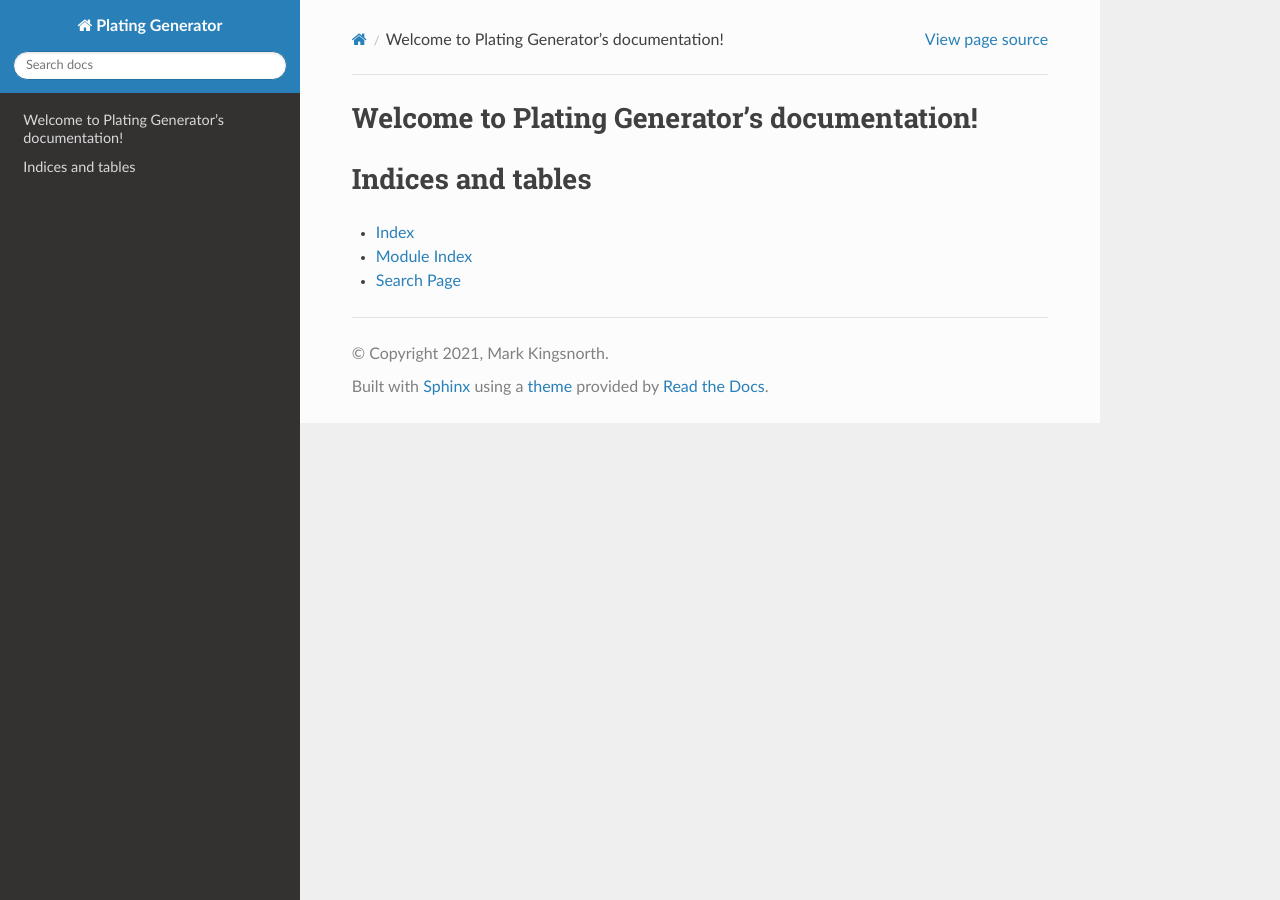
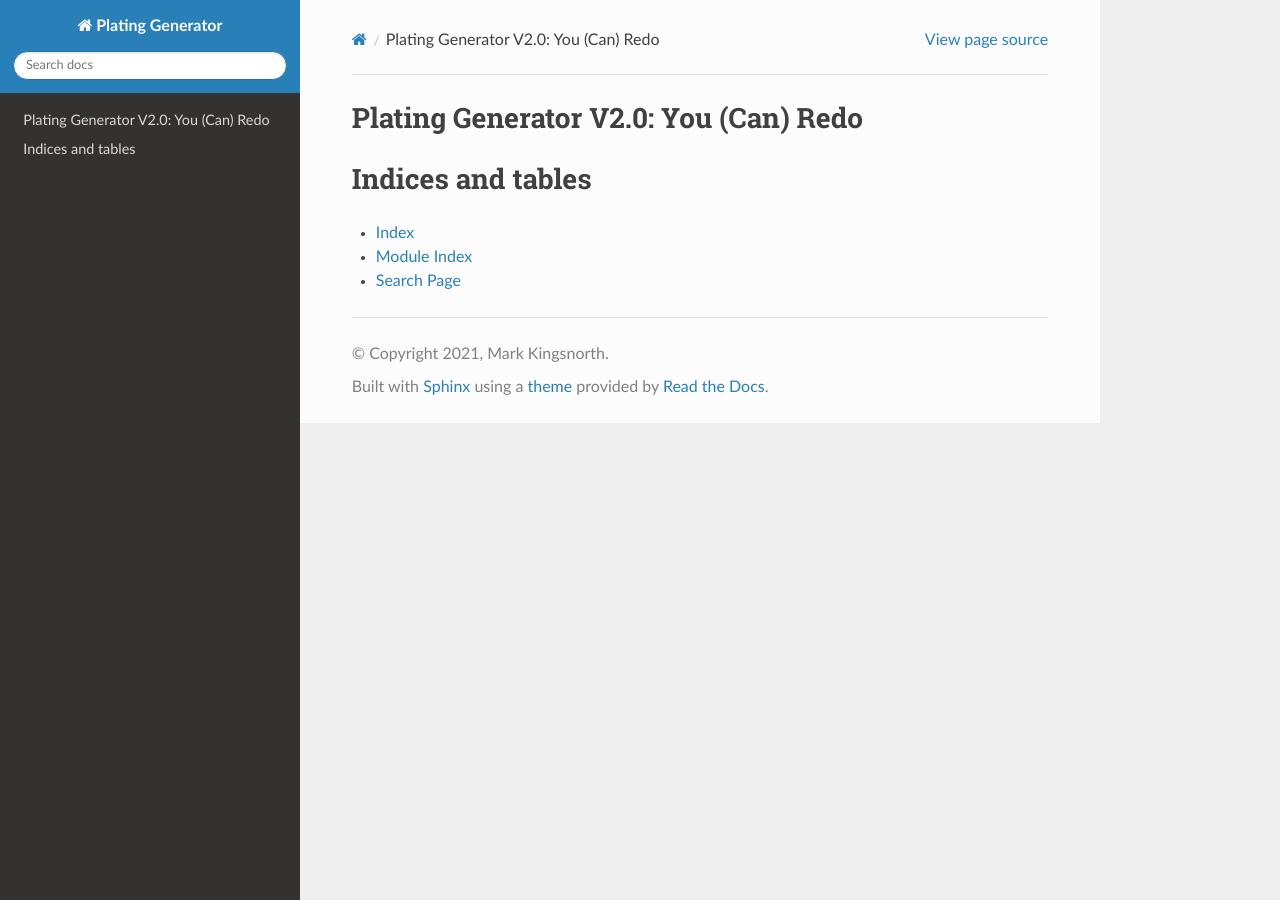
Before and after one commit to mkingsnorth/plating_generator_docs, a Sphinx documentation site: the page built from docs/index.rst, in a window 1280 px wide. Built offline with Sphinx 7.4.7 and the Read the Docs theme 2.0.0, drawn with Linux system fonts in a browser that asks for light colours.

Commit message:
Title change

```diff
--- a/docs/index.rst
+++ b/docs/index.rst
@@ -3,7 +3,7 @@
    You can adapt this file completely to your liking, but it should at least
    contain the root `toctree` directive.
 
-Welcome to Plating Generator's documentation!
+Plating Generator V2.0: You (Can) Redo
 =============================================
 
 .. toctree::
```
Also changed, not shown: 6 other files.
